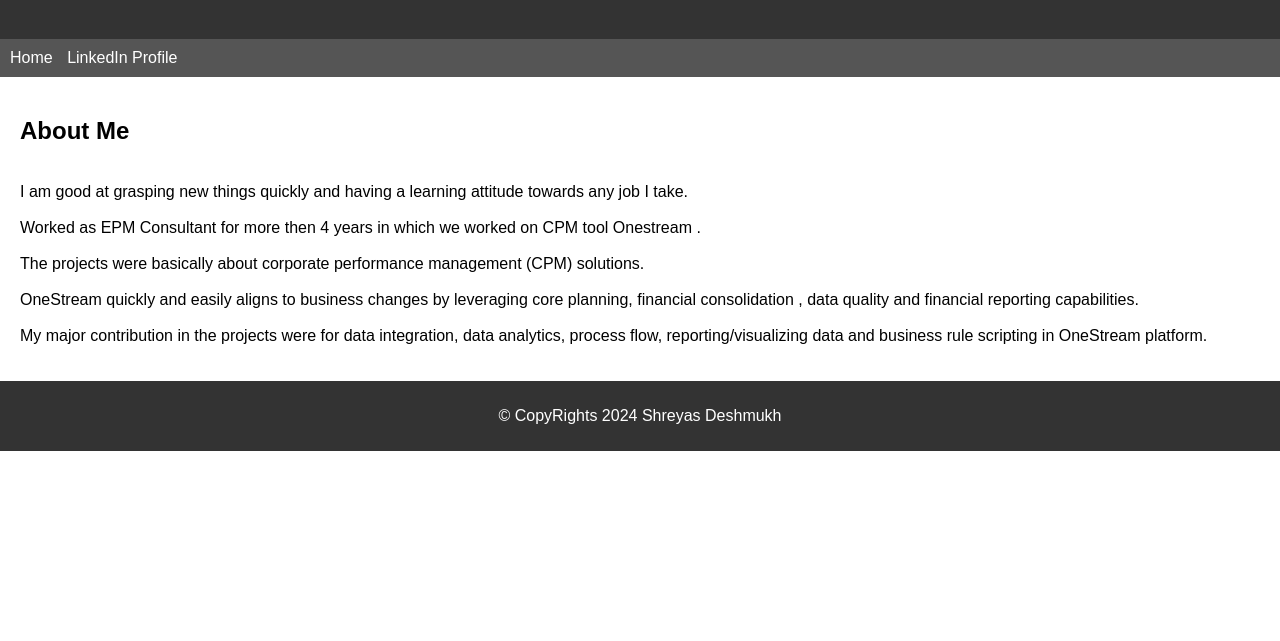
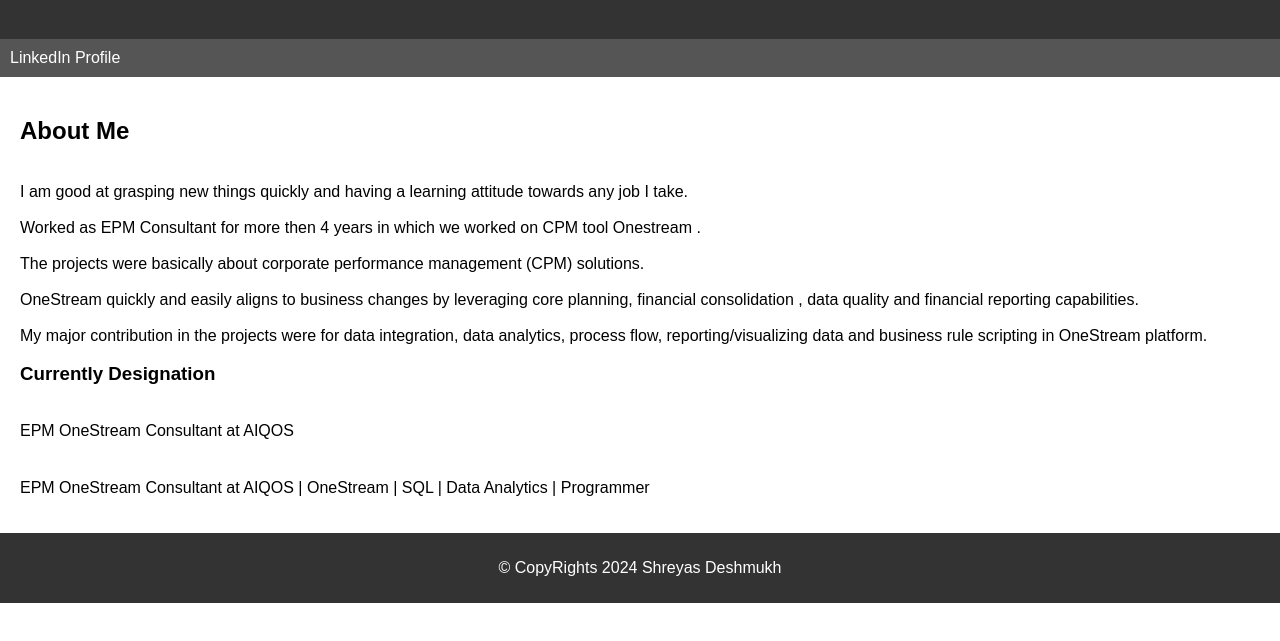
Before and after one commit to ShreyasDesh22/ShreyasDeshmukh.github.io, a plain HTML site: page index.html in a window 1280 px wide. Shown: the part 81-722 px from the top of the page. Drawn offline with Linux system fonts and the light colour scheme.

Commit message:
Update index.html

```diff
--- a/index.html
+++ b/index.html
@@ -13,7 +13,6 @@
 
     <nav>
         <ul>
-            <li><a href="#">Home</a></li>
             <li><a href="https://www.linkedin.com/in/shreyas-deshmukh-a721a4160?utm_source=share&utm_campaign=share_via&utm_content=profile&utm_medium=android_app">LinkedIn Profile</a></li>
             <!-- Add more navigation links here if needed -->
         </ul>
@@ -30,6 +29,18 @@
                 <br>My major contribution in the projects were for data integration, data analytics, process flow, reporting/visualizing data and business rule scripting in OneStream platform.<br>
             </p>
         </section>
+        <section>
+            <h3>Currently Designation</h3>
+            <p>
+                <br>EPM OneStream Consultant at AIQOS</br>
+            </p>
+        </section>
+         <section>
+            <h4></h4>
+            <p>
+                <br>EPM OneStream Consultant at AIQOS | OneStream | SQL | Data Analytics | Programmer</br>
+            </p>
+        </section>
     </main>
 
     <footer>
```
